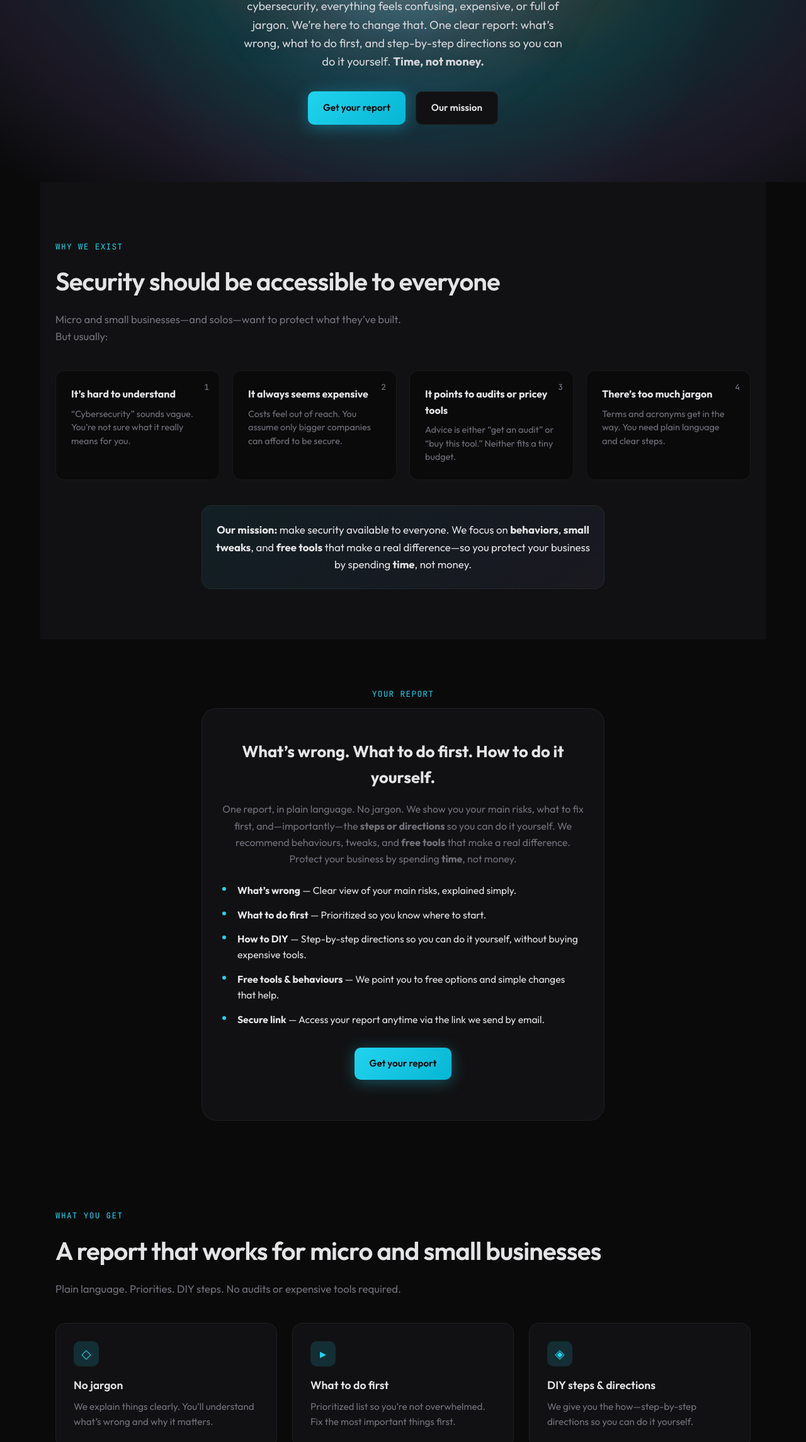
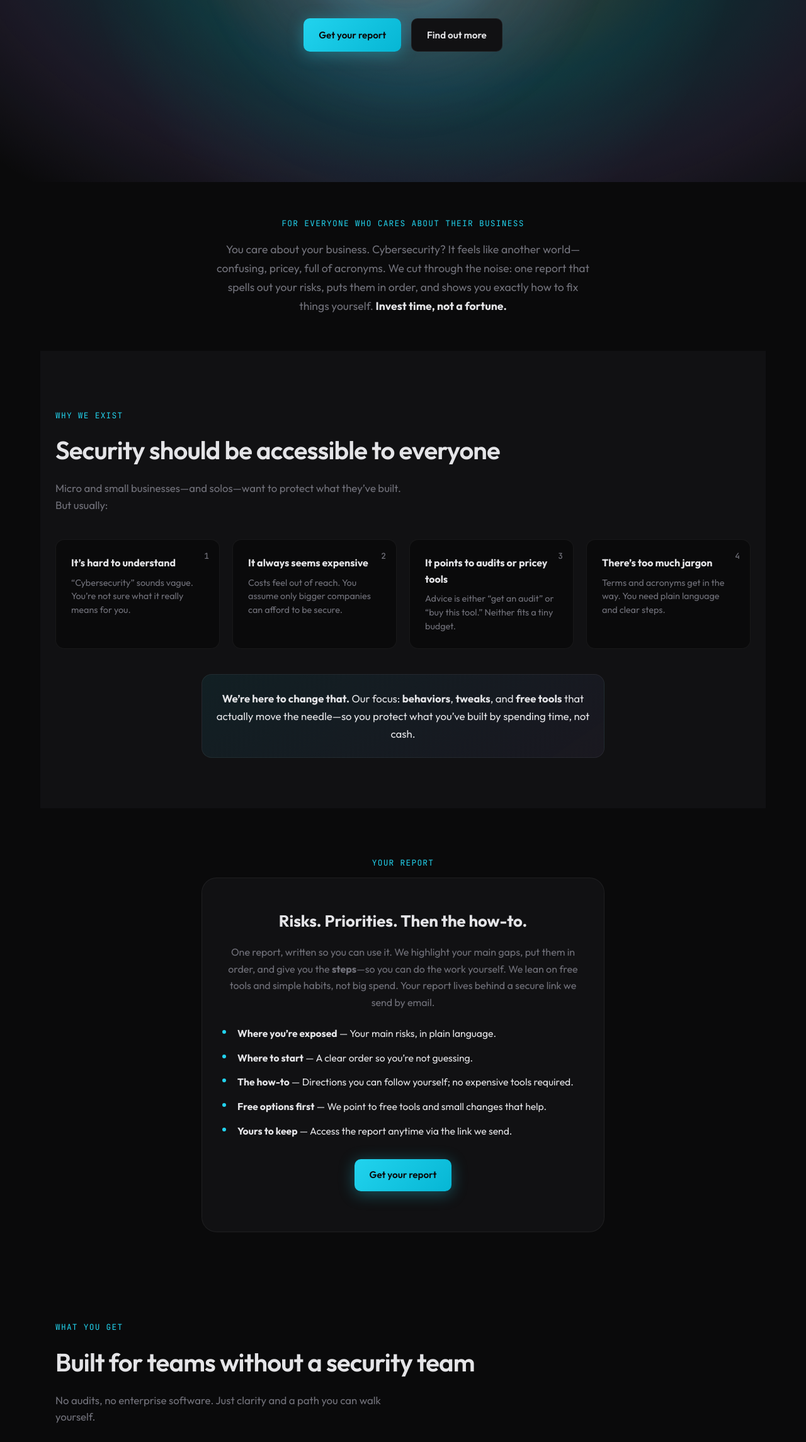
Before and after one commit to supergus99/flare-agent, a website: page public/index.html in a window 1280 px wide. Shown: the part 511-2800 px from the top of the page at 63% size. Drawn offline with Linux system fonts and the light colour scheme.

Commit message:
Homepage: dark one-page with animated flare, AI vibe

```diff
--- a/public/index.html
+++ b/public/index.html
@@ -169,17 +169,40 @@
       animation: fade-up 0.8s ease-out 0.1s both;
     }
     .hero h1 .flare-word { background: linear-gradient(135deg, var(--flare-orange), var(--accent)); -webkit-background-clip: text; -webkit-text-fill-color: transparent; background-clip: text; }
-    .hero p {
-      font-size: 1.15rem;
+    .hero-tagline {
+      font-size: 1.1rem;
       color: #d4d4d8;
       margin: 0 0 2rem;
-      max-width: 32rem;
+      max-width: 28rem;
       margin-left: auto;
       margin-right: auto;
       animation: fade-up 0.8s ease-out 0.2s both;
       text-shadow: 0 0 24px rgba(10, 10, 11, 0.6);
     }
     .hero-btns { display: flex; gap: 1rem; justify-content: center; flex-wrap: wrap; animation: fade-up 0.8s ease-out 0.3s both; }
+
+    /* Intro – moved hero message */
+    .intro-block {
+      text-align: center;
+      padding: 3.5rem 1.5rem;
+      max-width: 40rem;
+      margin: 0 auto;
+    }
+    .intro-heading {
+      font-family: 'JetBrains Mono', monospace;
+      font-size: 0.8rem;
+      color: var(--accent);
+      letter-spacing: 0.1em;
+      text-transform: uppercase;
+      margin: 0 0 1rem;
+    }
+    .intro-text {
+      font-size: 1.1rem;
+      color: var(--text-muted);
+      line-height: 1.7;
+      margin: 0;
+    }
+    .intro-text strong { color: var(--text); }
     .btn {
       display: inline-flex;
       align-items: center;
@@ -217,24 +240,34 @@
     .section-title { font-size: clamp(1.75rem, 4vw, 2.5rem); font-weight: 600; letter-spacing: -0.02em; margin: 0 0 1rem; }
     .section-desc { color: var(--text-muted); font-size: 1.05rem; max-width: 36rem; margin: 0 0 2.5rem; }
 
-    /* Features */
+    /* Features – 4 in a row on wide, 2x2 on medium, 1 col on small */
     #features { padding-top: 4rem; }
     .features-grid {
       display: grid;
-      grid-template-columns: repeat(auto-fit, minmax(280px, 1fr));
-      gap: 1.5rem;
+      gap: 1.25rem;
+      grid-template-columns: 1fr;
+      align-items: stretch;
+    }
+    @media (min-width: 36rem) {
+      .features-grid { grid-template-columns: repeat(2, 1fr); }
+    }
+    @media (min-width: 62rem) {
+      .features-grid { grid-template-columns: repeat(4, 1fr); }
     }
     .feature-card {
       background: var(--bg-elevated);
       border: 1px solid var(--border);
       border-radius: 16px;
-      padding: 1.75rem;
+      padding: 1.5rem 1.25rem;
+      min-height: 100%;
+      display: flex;
+      flex-direction: column;
       transition: border-color .25s, box-shadow .25s;
     }
     .feature-card:hover { border-color: rgba(34, 211, 238, 0.25); box-shadow: 0 0 40px rgba(34, 211, 238, 0.06); }
-    .feature-icon { width: 2.5rem; height: 2.5rem; border-radius: 10px; background: var(--accent-soft); color: var(--accent); display: flex; align-items: center; justify-content: center; font-size: 1.25rem; margin-bottom: 1rem; }
-    .feature-card h3 { font-size: 1.1rem; font-weight: 600; margin: 0 0 0.5rem; }
-    .feature-card p { color: var(--text-muted); font-size: 0.95rem; margin: 0; }
+    .feature-icon { width: 2.25rem; height: 2.25rem; border-radius: 10px; background: var(--accent-soft); color: var(--accent); display: flex; align-items: center; justify-content: center; font-size: 1.1rem; margin-bottom: 0.85rem; flex-shrink: 0; }
+    .feature-card h3 { font-size: 1.05rem; font-weight: 600; margin: 0 0 0.4rem; }
+    .feature-card p { color: var(--text-muted); font-size: 0.9rem; margin: 0; line-height: 1.5; }
 
     /* How it works */
     #how { background: var(--bg-elevated); }
@@ -359,15 +392,20 @@
       <div class="flare-orb flare-orb-3"></div>
     </div>
     <div class="hero-content">
-      <div class="hero-badge">Security for micro &amp; small businesses</div>
-      <h1>Security that makes sense.<br>For the smallest business.</h1>
-      <p>You care about your business—but when it comes to cybersecurity, everything feels confusing, expensive, or full of jargon. We’re here to change that. One clear report: what’s wrong, what to do first, and step-by-step directions so you can do it yourself. <strong>Time, not money.</strong></p>
+      <div class="hero-badge">Security × AI</div>
+      <h1>See risk clearly.<br>Act with <span class="flare-word">Flare</span>.</h1>
+      <p class="hero-tagline">One report. Your risks, in order—and the steps to fix them yourself.</p>
       <div class="hero-btns">
         <a href="/checkout.html" class="btn btn-primary">Get your report</a>
-        <a href="#mission" class="btn btn-ghost">Our mission</a>
+        <a href="#intro" class="btn btn-ghost">Find out more</a>
       </div>
     </div>
   </header>
+
+  <section id="intro" class="intro-block">
+    <p class="intro-heading">For everyone who cares about their business</p>
+    <p class="intro-text">You care about your business. Cybersecurity? It feels like another world—confusing, pricey, full of acronyms. We cut through the noise: one report that spells out your risks, puts them in order, and shows you exactly how to fix things yourself. <strong>Invest time, not a fortune.</strong></p>
+  </section>
 
   <section id="mission">
     <p class="section-label">Why we exist</p>
@@ -396,21 +434,21 @@
       </div>
     </div>
     <div class="mission-statement">
-      <p><strong>Our mission:</strong> make security available to everyone. We focus on <strong>behaviors</strong>, <strong>small tweaks</strong>, and <strong>free tools</strong> that make a real difference—so you protect your business by spending <strong>time</strong>, not money.</p>
+      <p><strong>We’re here to change that.</strong> Our focus: <strong>behaviors</strong>, <strong>tweaks</strong>, and <strong>free tools</strong> that actually move the needle—so you protect what you’ve built by spending time, not cash.</p>
     </div>
   </section>
 
   <section id="offer">
     <p class="section-label">Your report</p>
     <div class="offer-box">
-      <h2>What’s wrong. What to do first. How to do it yourself.</h2>
-      <p class="offer-desc">One report, in plain language. No jargon. We show you your main risks, what to fix first, and—importantly—the <strong>steps or directions</strong> so you can do it yourself. We recommend behaviours, tweaks, and <strong>free tools</strong> that make a real difference. Protect your business by spending <strong>time</strong>, not money.</p>
+      <h2>Risks. Priorities. Then the how-to.</h2>
+      <p class="offer-desc">One report, written so you can use it. We highlight your main gaps, put them in order, and give you the <strong>steps</strong>—so you can do the work yourself. We lean on free tools and simple habits, not big spend. Your report lives behind a secure link we send by email.</p>
       <ul class="offer-list">
-        <li><strong>What’s wrong</strong> — Clear view of your main risks, explained simply.</li>
-        <li><strong>What to do first</strong> — Prioritized so you know where to start.</li>
-        <li><strong>How to DIY</strong> — Step-by-step directions so you can do it yourself, without buying expensive tools.</li>
-        <li><strong>Free tools &amp; behaviours</strong> — We point you to free options and simple changes that help.</li>
-        <li><strong>Secure link</strong> — Access your report anytime via the link we send by email.</li>
+        <li><strong>Where you’re exposed</strong> — Your main risks, in plain language.</li>
+        <li><strong>Where to start</strong> — A clear order so you’re not guessing.</li>
+        <li><strong>The how-to</strong> — Directions you can follow yourself; no expensive tools required.</li>
+        <li><strong>Free options first</strong> — We point to free tools and small changes that help.</li>
+        <li><strong>Yours to keep</strong> — Access the report anytime via the link we send.</li>
       </ul>
       <p class="offer-cta">
         <a href="/checkout.html" class="btn btn-primary">Get your report</a>
@@ -420,56 +458,56 @@
 
   <section id="features">
     <p class="section-label">What you get</p>
-    <h2 class="section-title">A report that works for micro and small businesses</h2>
-    <p class="section-desc">Plain language. Priorities. DIY steps. No audits or expensive tools required.</p>
+    <h2 class="section-title">Built for teams without a security team</h2>
+    <p class="section-desc">No audits, no enterprise software. Just clarity and a path you can walk yourself.</p>
     <div class="features-grid">
       <div class="feature-card">
         <div class="feature-icon">◇</div>
-        <h3>No jargon</h3>
-        <p>We explain things clearly. You’ll understand what’s wrong and why it matters.</p>
+        <h3>Plain English</h3>
+        <p>We skip the acronyms. You’ll see what matters and why.</p>
       </div>
       <div class="feature-card">
         <div class="feature-icon">▸</div>
-        <h3>What to do first</h3>
-        <p>Prioritized list so you’re not overwhelmed. Fix the most important things first.</p>
+        <h3>First things first</h3>
+        <p>Prioritized so you know where to focus without getting lost.</p>
       </div>
       <div class="feature-card">
         <div class="feature-icon">◈</div>
-        <h3>DIY steps &amp; directions</h3>
-        <p>We give you the how—step-by-step directions so you can do it yourself.</p>
+        <h3>You do the doing</h3>
+        <p>We give you the steps; you run them. No consultants required.</p>
       </div>
       <div class="feature-card">
         <div class="feature-icon">◆</div>
-        <h3>Time, not money</h3>
-        <p>Behaviours, tweaks, and free tools. Protect your business without a big budget.</p>
+        <h3>Small budget, real impact</h3>
+        <p>Free tools and simple tweaks. Protect more by spending time, not cash.</p>
       </div>
     </div>
   </section>
 
   <section id="how">
     <p class="section-label">How it works</p>
-    <h2 class="section-title">Three steps to your report</h2>
-    <p class="section-desc">Pay once, complete a short assessment, and get your report by email—with a secure link to view anytime.</p>
+    <h2 class="section-title">Three steps to clarity</h2>
+    <p class="section-desc">Pay once, answer a short set of questions, and we’ll send your report by email with a link you can keep.</p>
     <div class="steps">
       <div class="step">
         <span class="step-num">1</span>
         <div>
           <h3>Get your report</h3>
-          <p>Pay securely and receive a link to complete your assessment.</p>
+          <p>Pay securely and we’ll send you a link to the assessment.</p>
         </div>
       </div>
       <div class="step">
         <span class="step-num">2</span>
         <div>
           <h3>Complete the assessment</h3>
-          <p>Answer a short set of questions about your business. Use the link from your confirmation email.</p>
+          <p>Short questions about your setup. Use the link from your confirmation email.</p>
         </div>
       </div>
       <div class="step">
         <span class="step-num">3</span>
         <div>
           <h3>Receive your report</h3>
-          <p>We generate your report and send you a secure link. You’ll see what’s wrong, what to do first, and how to do it yourself.</p>
+          <p>We build your report and send the link. Open it anytime—risks, order, and how-to in one place.</p>
         </div>
       </div>
     </div>
@@ -477,8 +515,8 @@
 
   <section id="cta">
     <div class="cta-box">
-      <h2>Security for everyone</h2>
-      <p>Get a clear report: what’s wrong, what to fix first, and step-by-step directions to do it yourself. Time, not money.</p>
+      <h2>Ready to see where you stand?</h2>
+      <p>One report. Plain language. Your next steps—and the directions to follow them.</p>
       <a href="/checkout.html" class="btn btn-primary">Get your report</a>
       <a href="/contact.html" class="btn btn-ghost">Contact us</a>
     </div>
```
